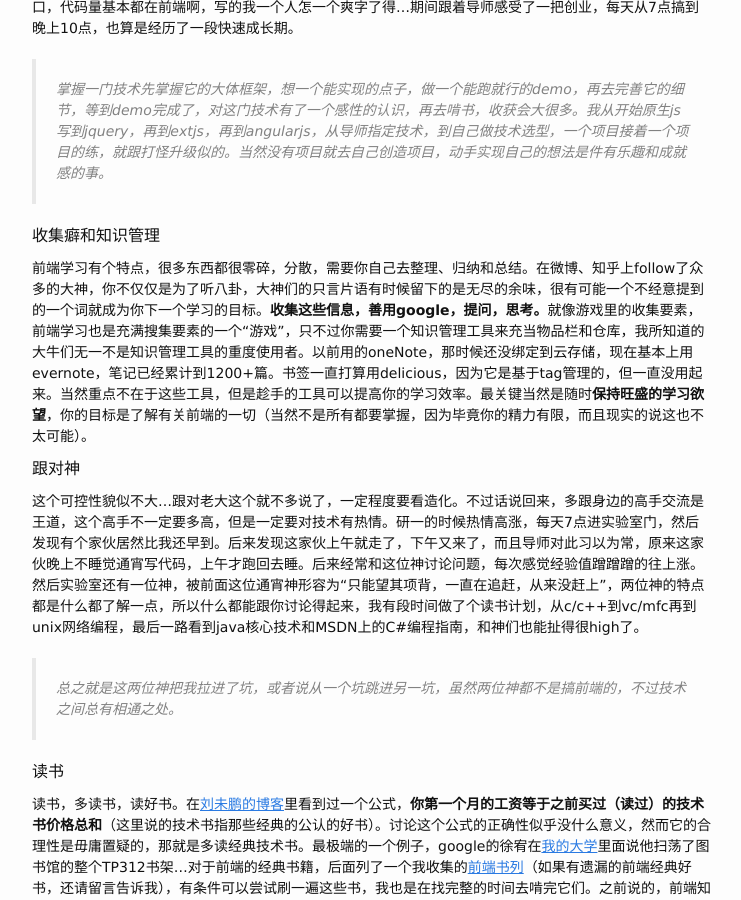
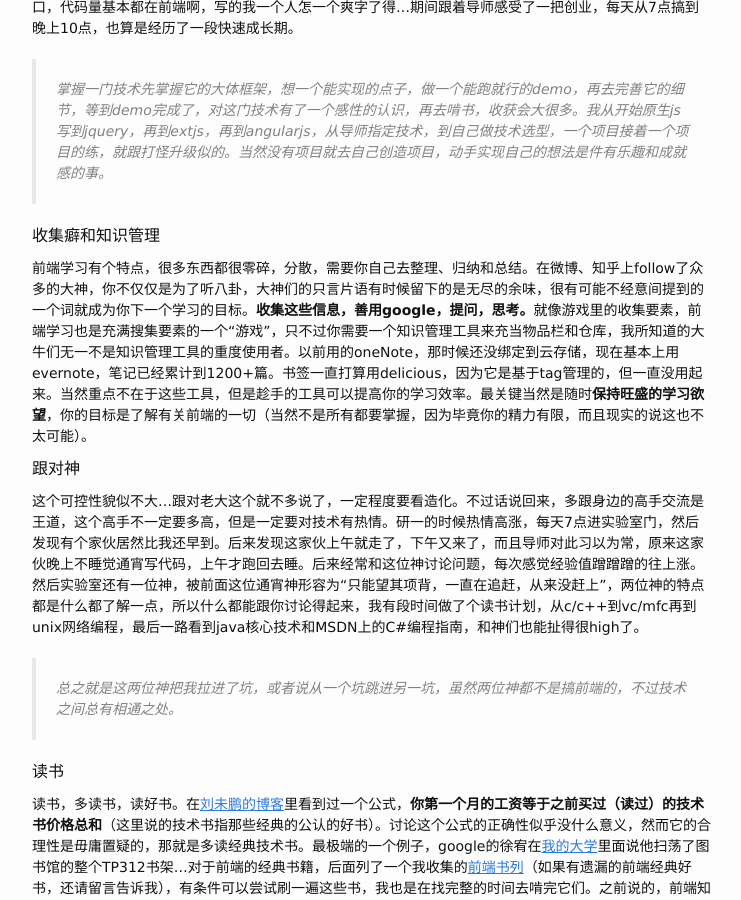
Before and after one commit to MrRaindrop/MrRaindrop.github.io, a Jekyll site: the page built from _posts/2014-09-29-my-own-experience-of-learning-fe.md, in a window 1280 px wide and 900 px high, scrolled down 741 px. Shown: the whole window, without its empty margins (268-1009 px from the left). Built offline with Jekyll 4.4.1, drawn with Linux system fonts in a browser that asks for light colours; comment, search, counter and statistics services are not loaded.

Commit message:
mod blog

```diff
--- a/_posts/2014-09-29-my-own-experience-of-learning-fe.md
+++ b/_posts/2014-09-29-my-own-experience-of-learning-fe.md
@@ -24,7 +24,7 @@ tags: [前端, FE, javascript, js, 学习, learning]
 
 ### 收集癖和知识管理
 
-前端学习有个特点，很多东西都很零碎，分散，需要你自己去整理、归纳和总结。在微博、知乎上follow了众多的大神，你不仅仅是为了听八卦，大神们的只言片语有时候留下的是无尽的余味，很有可能一个不经意提到的一个词就成为你下一个学习的目标。**收集这些信息，善用google，提问，思考。**就像游戏里的收集要素，前端学习也是充满搜集要素的一个“游戏”，只不过你需要一个知识管理工具来充当物品栏和仓库，我所知道的大牛们无一不是知识管理工具的重度使用者。以前用的oneNote，那时候还没绑定到云存储，现在基本上用evernote，笔记已经累计到1200+篇。书签一直打算用delicious，因为它是基于tag管理的，但一直没用起来。当然重点不在于这些工具，但是趁手的工具可以提高你的学习效率。最关键当然是随时**保持旺盛的学习欲望**，你的目标是了解有关前端的一切（当然不是所有都要掌握，因为毕竟你的精力有限，而且现实的说这也不太可能）。
+前端学习有个特点，很多东西都很零碎，分散，需要你自己去整理、归纳和总结。在微博、知乎上follow了众多的大神，你不仅仅是为了听八卦，大神们的只言片语有时候留下的是无尽的余味，很有可能不经意间提到的一个词就成为你下一个学习的目标。**收集这些信息，善用google，提问，思考。**就像游戏里的收集要素，前端学习也是充满搜集要素的一个“游戏”，只不过你需要一个知识管理工具来充当物品栏和仓库，我所知道的大牛们无一不是知识管理工具的重度使用者。以前用的oneNote，那时候还没绑定到云存储，现在基本上用evernote，笔记已经累计到1200+篇。书签一直打算用delicious，因为它是基于tag管理的，但一直没用起来。当然重点不在于这些工具，但是趁手的工具可以提高你的学习效率。最关键当然是随时**保持旺盛的学习欲望**，你的目标是了解有关前端的一切（当然不是所有都要掌握，因为毕竟你的精力有限，而且现实的说这也不太可能）。
 
 ### 跟对神
 
```
